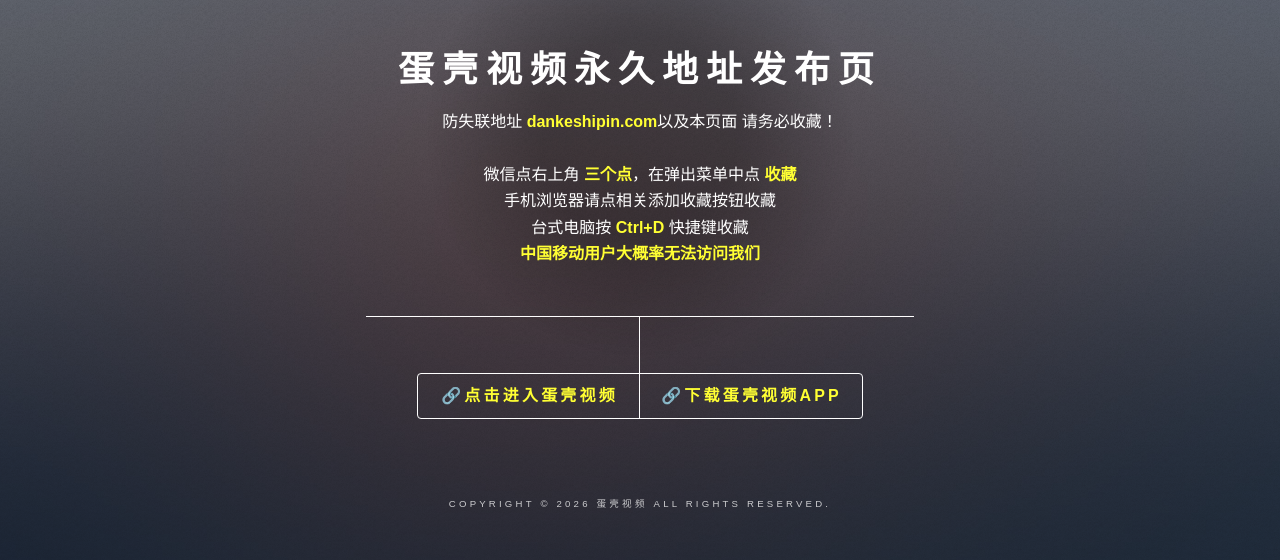
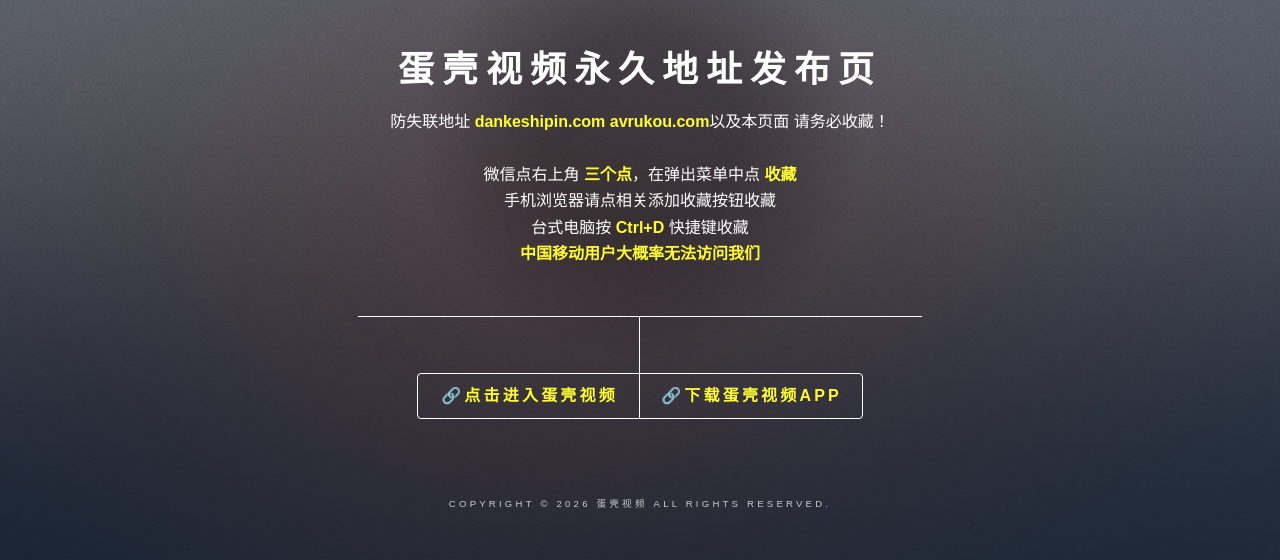
Before and after one commit to danke778899/danke778899.github.io, a plain HTML site: page index.html in a window 1280 px wide. Shown: the part 240-800 px from the top of the page. Drawn offline with Linux system fonts and the light colour scheme; a web font is replaced by a local one.

Commit message:
Update index.html

```diff
--- a/index.html
+++ b/index.html
@@ -28,7 +28,7 @@
 						<div class="content">
 							<div class="inner">
 								<h1>蛋壳视频永久地址发布页</h1>
-								防失联地址 <span class="ctz">dankeshipin.com</span>以及本页面 请务必收藏！<br><br>
+								防失联地址 <span class="ctz">dankeshipin.com   avrukou.com</span>以及本页面 请务必收藏！<br><br>
 								微信点右上角 <span class="ctz">三个点</span>，在弹出菜单中点 <span class="ctz">收藏</span><br>
 								手机浏览器请点相关添加收藏按钮收藏<br>
 								台式电脑按 <span class="ctz">Ctrl+D</span> 快捷键收藏<br><span class="ctz">中国移动用户大概率无法访问我们</span>
```
